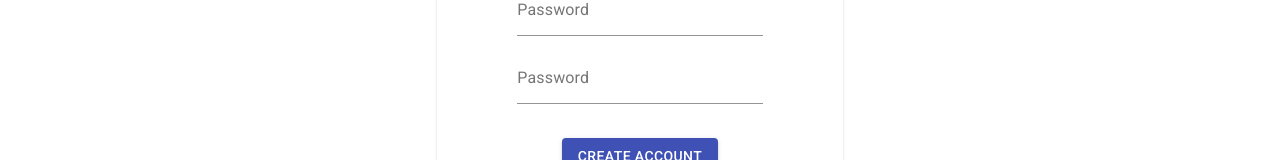
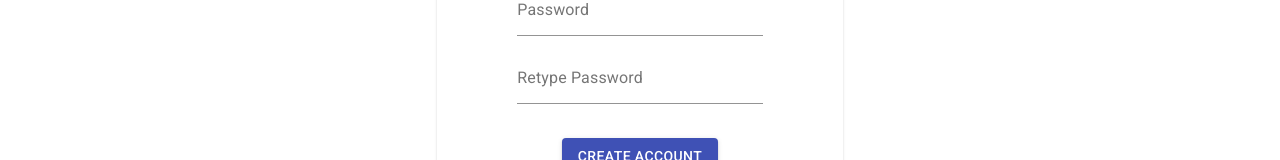
Before and after one commit to BranDebs/Avocado-Frontend, a React (Create React App) app: page /signup in a window 1280 px wide. Shown: the part 346-506 px from the top of the page. Built offline with nearby package versions, Linux system fonts and the light colour scheme; a web font is replaced by a local one.

Commit message:
refactor(auth forms): refactor auth form code

```diff
--- a/src/components/auth/SignUpForm.js
+++ b/src/components/auth/SignUpForm.js
@@ -5,14 +5,9 @@ import Typography from '@material-ui/core/Typography';
 import { makeStyles } from '@material-ui/core/styles';
 import './auth.css';
 import FormControl from '@material-ui/core/FormControl';
-import Visibility from '@material-ui/icons/Visibility';
-import VisibilityOff from '@material-ui/icons/VisibilityOff';
-import IconButton from '@material-ui/core/IconButton';
 import InputLabel from '@material-ui/core/InputLabel';
-import InputAdornment from '@material-ui/core/InputAdornment';
 import Input from '@material-ui/core/Input';
 import Button from '@material-ui/core/Button';
-import { Link } from 'react-router-dom';
 import validateInput from 'server/validations/ValidateLogin';
 import Box from '@material-ui/core/Box';
 
@@ -78,9 +73,7 @@ function SignUpForm() {
         <div className={classes.paper}>
           <Paper className="auth-paper">
             <Typography component="h3" className={classes.title}>
-                <Box fontWeight="fontWeightBold">
-                  Sign Up
-                </Box>
+              <Box fontWeight="fontWeightBold">Sign Up</Box>
             </Typography>
             <FormControl fullWidth className={classes.textfield}>
               <InputLabel id="username" label="Username">
@@ -100,7 +93,7 @@ function SignUpForm() {
                 value={values.emailAddress}
                 error={values.errors.emailAddress}
                 onChange={handleChange('emailAddress')}
-
+                type={'email'}
               />
             </FormControl>
             <FormControl fullWidth className={classes.textfield}>
@@ -116,7 +109,7 @@ function SignUpForm() {
             </FormControl>
             <FormControl fullWidth className={classes.textfield}>
               <InputLabel id="password" label="Password">
-                  Password
+                Retype Password
               </InputLabel>
               <Input
                 type={'password'}
```
Also changed, not shown: src/components/auth/SignInForm.js (+2 -5 lines). Lines whose indentation alone changed are shown as unchanged.
